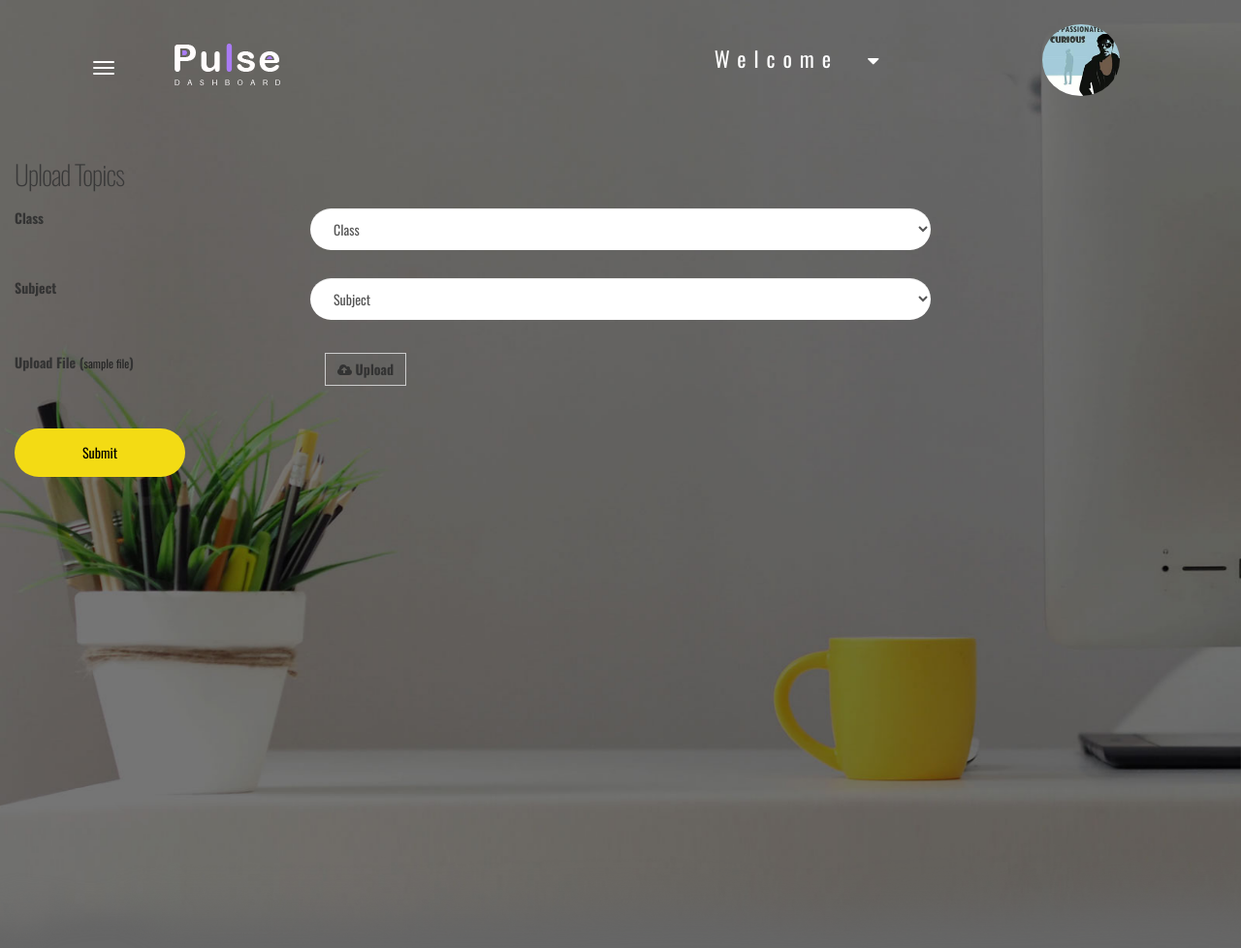
After one commit to azaadshaik/exam, a PHP site: the page made by application/views/uploads/upload_topics.php in a window 1280 px wide. The commit adds this page. Shown: the top 978 px of the page at 97% size. Run offline with PHP 8.4, Linux system fonts and the light colour scheme; the template is opened without the code that fills it, so the values that code supplies are empty; some libraries are stand-ins or nearby versions.

Commit message:
uploads implmented

```diff
--- /dev/null
+++ b/application/views/uploads/upload_topics.php
@@ -0,0 +1,54 @@
+<!--Image Questions starts here -->
+                  <div id="question_bank" class="tab-pane">
+				  <form action="admin/create_question" method="post" enctype="multipart/form-data" id="questionForm">
+                     <h2 class="col-lg-12 col-md-12 col-sm-12 col-xs-12">Upload Topics</h2>
+                     <div class="adm_inputs_wrap">
+                        <label class="col-lg-3 col-md-3 col-sm-12 col-xs-12">Class</label>
+                        <div class="col-lg-6 col-md-6 col-sm-12 col-xs-12 drop_down">
+                           <div class="form-group">
+                              <select class="dropdown form-control" id="class" name="class" onchange="loadSubjects(this.value);">
+                                 <option value="0"> Class</option>
+                                 <?php
+                                 foreach($classes as $class){
+                                    echo '<option value="'.$class['class_id'].'">'.$class['class_name'].'</option>';
+                                 }
+                                 ?>
+                              </select>
+                           </div>
+                        </div>
+                     </div>
+					 <div class="adm_inputs_wrap">
+                        <label class="col-lg-3 col-md-3 col-sm-12 col-xs-12">Subject</label>
+                        <div class="col-lg-6 col-md-6 col-sm-12 col-xs-12 drop_down">
+                           <div class="form-group">
+                              <select class="dropdown form-control" id="subject" name="subject" >
+                                 <option value="0"> Subject</option>
+
+                              </select>
+                           </div>
+                        </div>
+                     </div>
+
+
+                     <div class="custom-file-upload">
+                        <label class="col-lg-3 col-md-3 col-sm-12 col-xs-12">Upload File (<a href="<?php echo $this->config->item('asset_url');?>/sample_files/sample_topics.xlsx" ><small>sample file</small></a>)</label>
+
+                        <div class="col-lg-6 col-md-6 col-sm-12 col-xs-12">
+                        <img id="question_imageBox" src="#" class="hide"  />
+                           <label for="question_image" class="custom-file-upload-label">
+                           <i class="fa fa-cloud-upload"></i> Upload
+                           </label>
+                           <input id="question_image" name="question_image" type="file" onchange="renderOptionImage(this,'question_imageBox');" />
+                        </div>
+                     </div>
+
+
+
+
+
+
+                     <div class="col-md-12">
+                        <button class="signin-btn" type="button" onclick="submitForm('questionForm','adm','questions_tab');">Submit</button>
+                     </div>
+					 </form>
+                  </div>
--- a/assets/js/ajaxcalls.js
+++ b/assets/js/ajaxcalls.js
@@ -122,6 +122,8 @@ function createNew(url,divToUpdate){
 
     });
 }
+
+
 
 function renderRolebasedFields(option){
 
```
Also changed, not shown: application/controllers/Uploads.php (+34 -1 lines), application/views/admin/topics_list.php (+6 -4 lines), 1 other file.
